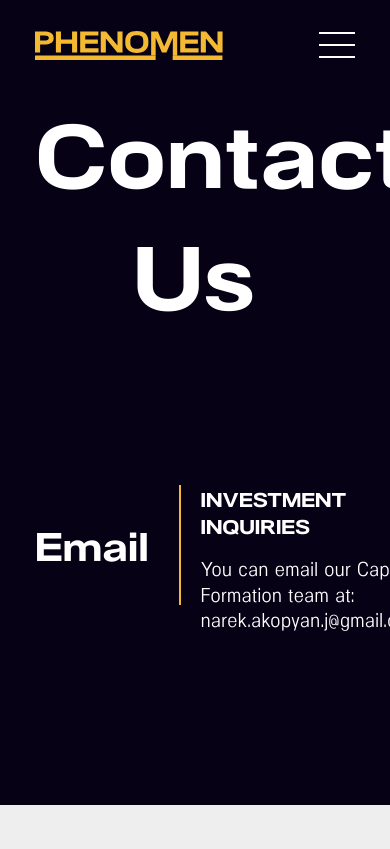
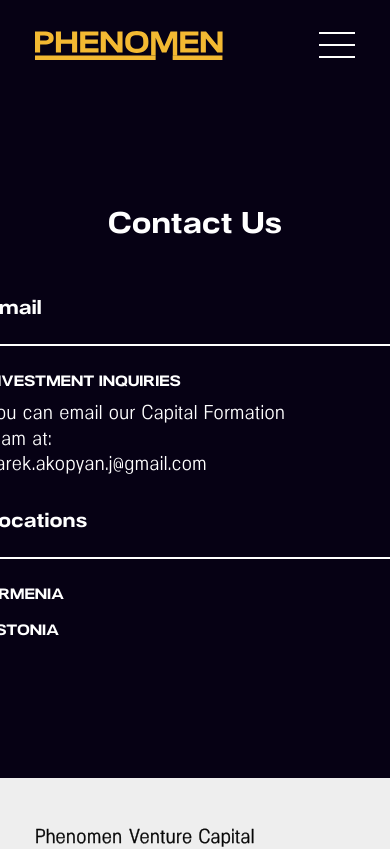
Before and after one commit to DmitryBanin/Phenomen-react-ts, a React (Create React App) app: page /contacts in a window 390 px wide. Shown: the top 849 px of the page. Built offline with nearby package versions, Linux system fonts and the light colour scheme.

Commit message:
contact-page adaptive

```diff
--- a/src/pages/contact-page/contact-page-style.css
+++ b/src/pages/contact-page/contact-page-style.css
@@ -1,7 +1,7 @@
 /* ===== CONTACT US ===== */
 
 .contact {
-  max-width: 1003px;
+  max-width: 1000px;
   margin: 0 auto;
   padding-bottom: 200px;
 }
@@ -10,30 +10,28 @@
   font-size: 90px;
   line-height: 122.4px;
   text-align: center;
-  padding-bottom: 150px;
+  margin-bottom: 150px;
 }
-.contact__info-box {
-  display: flex;
-  justify-content: space-between;
-  gap: 170px;
-  height: 120px;
-}
+.contact__info-box,
 .contact__info {
   display: flex;
   justify-content: space-between;
 }
+.contact__info-email {
+  width: 433px;
+}
+.contact__info-location {
+  width: 367px;
+}
 .contact__info-title {
   font-family: 'NeoGram Extended ExtraBold';
   font-size: 40px;
-  line-height: 54.4px;
-  line-height: 1.2%;
+  border-right: 2px solid #fff;
+  padding-right: 25px;
   display: flex;
   align-items: center;
 }
-.border {
-  border-left: 2px solid #f3b932;
-  margin: 0 20px 0 30px;
-}
+
 .contact__email {
   font-family: 'NeoGram Condensed Regular';
   font-size: 20px;
@@ -42,7 +40,7 @@
   justify-content: space-between;
   line-height: 25.44px;
 }
-.contact__email a{
+.contact__email a {
   color: #fff;
 }
 .contact__headline {
@@ -75,12 +73,65 @@
 
 /* TABLET */
 @media (max-width: 991.98px) {
+  .contact__title {
+    font-size: 75px;
+  }
+  .contact__info-title {
+    font-size: 30px;
+  }
+  .contact__info-box {
+    display: flex;
+    flex-direction: column;
+    align-items: center;
+    gap: 30px;
+  }
+  .contact__info {
+    display: flex;
+    flex-direction: column;
+    justify-content: space-between;
+  }
+  .contact__info-location,
+  .contact__info-email {
+    width: 420px;
+  }
+  .contact__info-title {
+    font-family: 'NeoGram Extended ExtraBold';
+    font-size: 40px;
+    border-right: 0;
+    border-bottom: 2px solid #fff;
+    padding-bottom: 25px;
+  }
+
+  .contact__desc {
+    width: 310px;
+  }
 }
 
 /* MOBILE */
 @media (max-width: 767.98px) {
+  .contact__title {
+    font-size: 30px;
+    line-height: 40.8px;
+    margin: 111px 0 50px 0;
+  }
+  .contact__info-title {
+    font-size: 20px;
+    line-height: 27.2px;
+    margin-bottom: 12px;
+  }
+  .headline-text {
+    font-size: 15px;
+    line-height: 20.4px;
+    margin-bottom: 8px;
+    letter-spacing: 1%;
+  }
+  .contact__email {
+    margin-top: 12px;
+  }
+  .country__headline {
+    margin-top: 12px;
+  }
+  .contact {
+  padding-bottom: 130px;
 }
-
-/* MOBILE SMALL */
-@media (max-width: 479.98px) {
 }
--- a/src/pages/contact-page/contact-page.tsx
+++ b/src/pages/contact-page/contact-page.tsx
@@ -1,23 +1,20 @@
 import './contact-page-style.css';
-import { Fragment } from 'react';
 
 function ContactPage(): JSX.Element {
   return (
-    <Fragment>
     <section className='contact__container'>
       <div className='contact'>
         <h1 className='contact__title'>Contact Us</h1>
         <div className='contact__info-box'>
-            <div className='contact__info'>
+          <div className='contact__info contact__info-email'>
             <h2 className='contact__info-title'>Email</h2>
-              <div className='border'></div>
             <div className='contact__email'>
               <h3 className='contact__headline headline-text'>
                 INVESTMENT INQUIRIES
               </h3>
               <div>
                 <p className='contact__desc'>
-                    You can email our Capital Formation team at:{' '}
+                  You can email our Capital Formation team at:
                 </p>
                 <a href='mailto:narek.akopyan.j@gmail.com'>
                   narek.akopyan.j@gmail.com
@@ -25,9 +22,8 @@
               </div>
             </div>
           </div>
-            <div className='contact__info'>
+          <div className='contact__info contact__info-location'>
             <h3 className='contact__info-title'>Locations</h3>
-              <div className='border'></div>
             <ul className='country__headline headline-text'>
               <li className='country'>ARMENIA</li>
               <li className='country'>ESTONIA</li>
@@ -36,7 +32,6 @@
         </div>
       </div>
     </section>
-    </Fragment>
   );
 }
 
```
Lines whose indentation alone changed are shown as unchanged.
